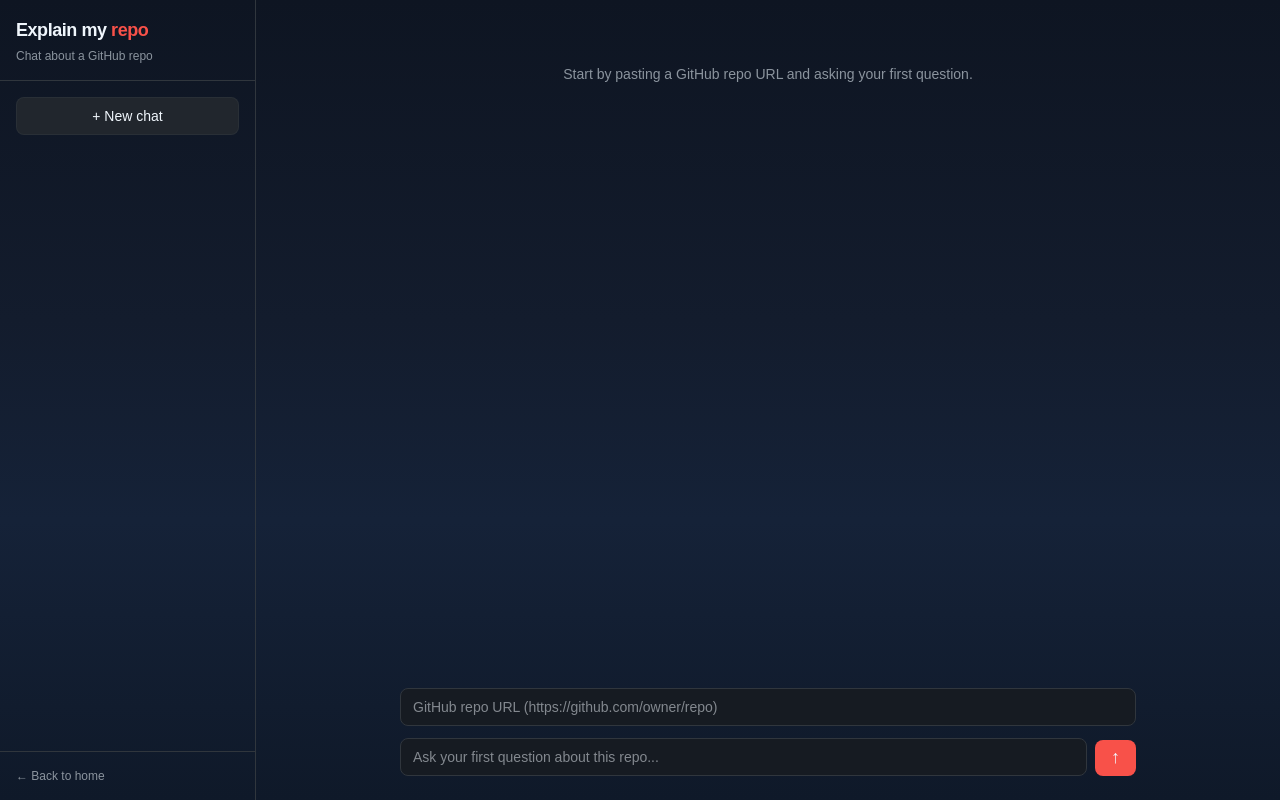
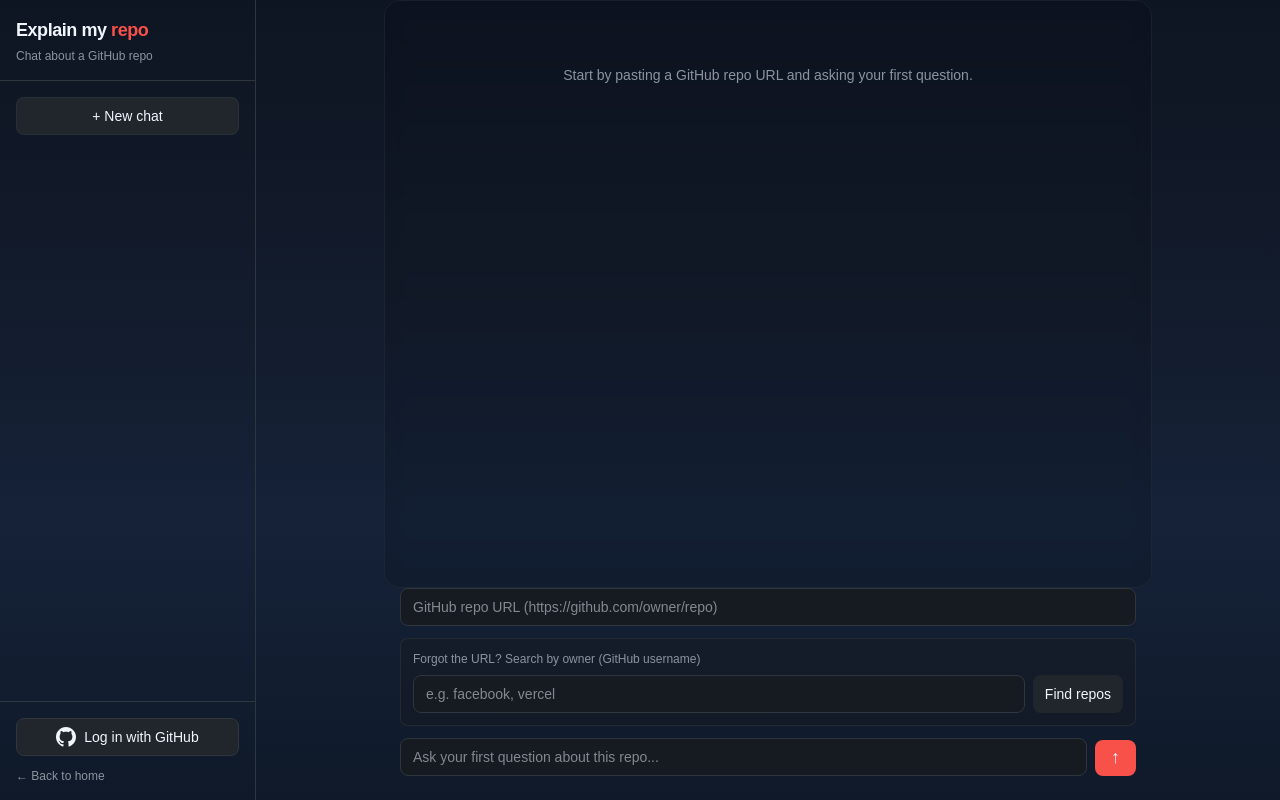
Before and after one commit to Am1rGhe/explain-my-repo-web-app, a Next.js app: page /chat in a window 1280 px wide. Built offline with nearby package versions, Linux system fonts and the light colour scheme.

Commit message:
added GitHub login button and search by owner feature to chat page

```diff
--- a/app/chat/page.tsx
+++ b/app/chat/page.tsx
@@ -2,6 +2,8 @@
 
 import Link from "next/link";
 import React, { useState } from "react";
+import ReactMarkdown from "react-markdown";
+import remarkGfm from "remark-gfm";
 
 export default function ChatPage() {
   // state
@@ -13,6 +15,13 @@
   const [hasStarted, setHasStarted] = useState(false);
   const [loading, setLoading] = useState(false);
   const [error, setError] = useState<string | null>(null);
+  // placeholder: replace with NextAuth useSession() when you add auth
+  const [user, setUser] = useState<{ name: string } | null>(null);
+  // search by owner (forgot URL)
+  const [ownerSearch, setOwnerSearch] = useState("");
+  const [ownerRepos, setOwnerRepos] = useState<{ name: string; fullName: string; url: string }[]>([]);
+  const [ownerLoading, setOwnerLoading] = useState(false);
+  const [ownerError, setOwnerError] = useState<string | null>(null);
 
   // send message handler
   async function handleSend(e: React.FormEvent) {
@@ -53,6 +62,30 @@
     }
   }
 
+  async function handleSearchByOwner(e?: React.FormEvent) {
+    e?.preventDefault();
+    if (!ownerSearch.trim()) return;
+    setOwnerError(null);
+    setOwnerRepos([]);
+    setOwnerLoading(true);
+    try {
+      const res = await fetch(
+        `/api/user-repos?username=${encodeURIComponent(ownerSearch.trim())}`
+      );
+      const data = await res.json();
+      if (!res.ok) {
+        setOwnerError(data.error || "Failed to load repos");
+        return;
+      }
+      setOwnerRepos(data.repos || []);
+      if (!data.repos?.length) setOwnerError("No public repos found.");
+    } catch {
+      setOwnerError("Network error");
+    } finally {
+      setOwnerLoading(false);
+    }
+  }
+
   return (
     <div
       className="min-h-screen text-app-main flex"
@@ -87,8 +120,24 @@
             + New chat
           </button>
         </div>
-        <div className="mt-auto p-4 text-xs text-app-muted border-t border-app-border">
-          <Link href="/" className="hover:text-app-main">
+        <div className="mt-auto p-4 space-y-3 border-t border-app-border">
+          {!user ? (
+            <button
+              type="button"
+              onClick={() => {
+                // to implement later
+              }}
+              className="flex w-full items-center justify-center gap-2 rounded-lg border border-app-border bg-app-button py-2 px-3 text-sm font-medium text-app-main hover:bg-app-border transition-colors"
+            >
+              <svg xmlns="http://www.w3.org/2000/svg" viewBox="0 0 24 24" fill="currentColor" className="h-5 w-5">
+                <path d="M12 0c-6.626 0-12 5.373-12 12 0 5.302 3.438 9.8 8.207 11.387.599.111.793-.261.793-.577v-2.234c-3.338.726-4.033-1.416-4.033-1.416-.546-1.387-1.333-1.756-1.333-1.756-1.089-.745.083-.729.083-.729 1.205.084 1.839 1.237 1.839 1.237 1.07 1.834 2.807 1.304 3.492.997.107-.775.418-1.305.762-1.604-2.665-.305-5.467-1.334-5.467-5.931 0-1.311.469-2.381 1.236-3.221-.124-.303-.535-1.524.117-3.176 0 0 1.008-.322 3.301 1.23.957-.266 1.983-.399 3.003-.404 1.02.005 2.047.138 3.006.404 2.291-1.552 3.297-1.23 3.297-1.23.653 1.653.242 2.874.118 3.176.77.84 1.235 1.911 1.235 3.221 0 4.609-2.807 5.624-5.479 5.921.43.372.823 1.102.823 2.222v3.293c0 .319.192.694.801.576 4.765-1.589 8.199-6.086 8.199-11.386 0-6.627-5.373-12-12-12z" />
+              </svg>
+              Log in with GitHub
+            </button>
+          ) : (
+            <p className="text-xs text-app-muted">{user.name}</p>
+          )}
+          <Link href="/" className="block text-xs text-app-muted hover:text-app-main">
             &larr; Back to home
           </Link>
         </div>
@@ -96,7 +145,7 @@
       {/* conversation and input area */}
       <main className="flex-1 flex flex-col min-w-0">
         {/* messages list */}
-        <div className="flex-1 w-full max-w-3xl mx-auto px-4 py-6 space-y-4 overflow-y-auto">
+        <div className="flex-1 w-full max-w-3xl mx-auto px-4 py-6 space-y-4 overflow-y-auto rounded-2xl bg-black/10 border border-app-border/40 backdrop-blur-sm">
           {messages.length === 0 && !loading && !error && (
             <p className="text-sm text-app-muted text-center mt-10">
               Start by pasting a GitHub repo URL and asking your first question.
@@ -115,11 +164,13 @@
                 <div
                   className={
                     isUser
-                      ? "max-w-[75%] rounded-lg bg-app-card border border-app-border px-3 py-2 text-sm text-app-main"
-                      : "max-w-[75%] rounded-lg bg-transparent border border-app-border/60 px-3 py-2 text-sm text-app-muted"
+                      ? "max-w-[75%] rounded-2xl bg-app-card border border-app-border px-4 py-3 text-sm text-app-main whitespace-pre-wrap break-words overflow-x-auto"
+                      : "max-w-[75%] rounded-2xl bg-black/10 border border-app-border/60 px-4 py-3 text-sm text-app-muted whitespace-pre-wrap break-words overflow-x-auto prose prose-invert max-w-none"
                   }
                 >
+                  <ReactMarkdown remarkPlugins={[remarkGfm]}>
                     {m.content}
+                  </ReactMarkdown>
                 </div>
               </div>
             );
@@ -136,6 +187,7 @@
           className="w-full max-w-3xl mx-auto px-4 pb-6 space-y-3"
         >
           {!hasStarted && (
+            <>
               <input
                 type="url"
                 value={repoUrl}
@@ -144,6 +196,55 @@
                 className="w-full rounded-lg border border-app-border bg-app-card px-3 py-2 text-sm focus:outline-none focus:ring-1 focus:ring-app-border"
                 required
               />
+              <div className="rounded-lg border border-app-border/60 bg-app-card/50 p-3 space-y-2">
+                <p className="text-xs text-app-muted">Forgot the URL? Search by owner (GitHub username)</p>
+                <div className="flex gap-2">
+                  <input
+                    type="text"
+                    value={ownerSearch}
+                    onChange={(e) => setOwnerSearch(e.target.value)}
+                    onKeyDown={(e) => {
+                      if (e.key === "Enter") {
+                        e.preventDefault();
+                        handleSearchByOwner();
+                      }
+                    }}
+                    placeholder="e.g. facebook, vercel"
+                    className="flex-1 rounded-lg border border-app-border bg-app-card px-3 py-2 text-sm focus:outline-none focus:ring-1 focus:ring-app-border"
+                  />
+                  <button
+                    type="button"
+                    disabled={ownerLoading}
+                    onClick={() => handleSearchByOwner()}
+                    className="rounded-lg bg-app-button hover:bg-app-border text-app-main text-sm font-medium px-3 py-2 disabled:opacity-60"
+                  >
+                    {ownerLoading ? "…" : "Find repos"}
+                  </button>
+                </div>
+                {ownerError && (
+                  <p className="text-xs text-red-400">{ownerError}</p>
+                )}
+                {ownerRepos.length > 0 && (
+                  <ul className="max-h-40 overflow-y-auto space-y-1 mt-2">
+                    {ownerRepos.map((repo) => (
+                      <li key={repo.url}>
+                        <button
+                          type="button"
+                          onClick={() => {
+                            setRepoUrl(repo.url);
+                            setOwnerRepos([]);
+                            setOwnerError(null);
+                          }}
+                          className="w-full text-left text-xs text-app-muted hover:text-app-main truncate rounded px-2 py-1 hover:bg-app-border/50"
+                        >
+                          {repo.fullName}
+                        </button>
+                      </li>
+                    ))}
+                  </ul>
+                )}
+              </div>
+            </>
           )}
 
           <div className="flex gap-2 items-end">
```
Lines whose indentation alone changed are shown as unchanged.
